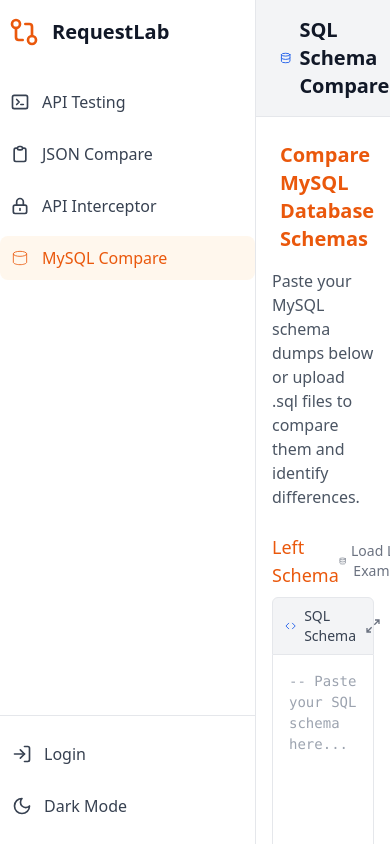
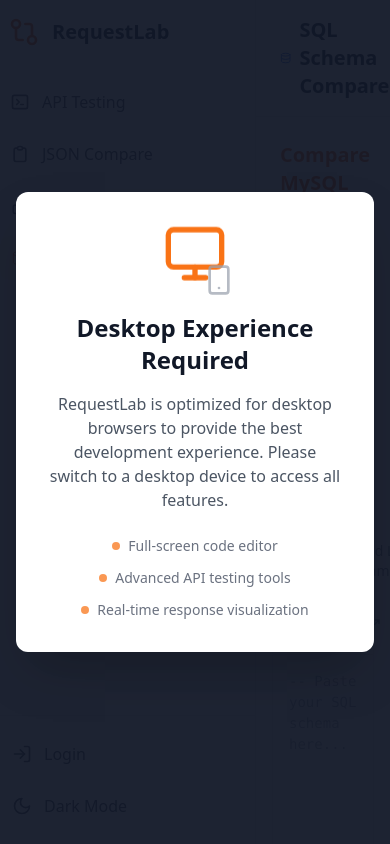
Before and after one commit to RequestLaboratory/requestlab, a React (Vite) app: page /sql-compare in a window 390 px wide. Built offline with nearby package versions, Linux system fonts and the light colour scheme.

Commit message:
fix: support only desktop mode

```diff
--- a/src/App.tsx
+++ b/src/App.tsx
@@ -10,7 +10,7 @@ import ExampleButton from './components/ExampleButton';
 import ModeSwitcher, { ComparisonMode } from './components/ModeSwitcher';
 import { decodeJsonFromUrl } from './utils/urlUtils';
 import ApiTesting from './pages/ApiTesting';
-import { GitCompare, Sun, Moon } from 'lucide-react';
+import { GitCompare, Sun, Moon, Monitor, Smartphone } from 'lucide-react';
 import { ThemeContext } from './contexts/ThemeContext';
 import WelcomePopup from './components/WelcomePopup';
 import ApiInterceptor from './pages/ApiInterceptor';
@@ -23,7 +23,7 @@ import { LoaderProvider, useLoader } from './contexts/LoaderContext';
 import { AuthProvider } from './contexts/AuthContext';
 import LoginButton from './components/LoginButton';
 import HomePage from './components/homePage';
-import { WelcomePopupProvider, useWelcomePopup } from './contexts/WelcomePopupContext';
+import { WelcomePopupProvider } from './contexts/WelcomePopupContext';
 
 const leftExample = JSON.stringify({
   name: "Ford Mustang GT",
@@ -210,9 +210,46 @@ const rightExample = JSON.stringify({
   }
 }, null, 2);
 
+// Add DesktopOnlyPrompt component
+const DesktopOnlyPrompt: React.FC = () => {
+  return (
+    <div className="fixed inset-0 bg-gray-900/95 dark:bg-black/95 z-50 flex items-center justify-center p-4">
+      <div className="max-w-md w-full bg-white dark:bg-gray-800 rounded-xl shadow-2xl p-8 text-center transform transition-all duration-500 animate-fade-in">
+        <div className="flex justify-center mb-6">
+          <div className="relative">
+            <Monitor className="w-16 h-16 text-orange-500 animate-bounce" />
+            <Smartphone className="w-8 h-8 text-gray-400 absolute -bottom-2 -right-2 animate-pulse" />
+          </div>
+        </div>
+        <h2 className="text-2xl font-bold text-gray-900 dark:text-white mb-4">
+          Desktop Experience Required
+        </h2>
+        <p className="text-gray-600 dark:text-gray-300 mb-6">
+          RequestLab is optimized for desktop browsers to provide the best development experience. Please switch to a desktop device to access all features.
+        </p>
+        <div className="space-y-3">
+          <div className="flex items-center justify-center space-x-2 text-sm text-gray-500 dark:text-gray-400">
+            <span className="w-2 h-2 bg-orange-500 rounded-full animate-pulse"></span>
+            <span>Full-screen code editor</span>
+          </div>
+          <div className="flex items-center justify-center space-x-2 text-sm text-gray-500 dark:text-gray-400">
+            <span className="w-2 h-2 bg-orange-500 rounded-full animate-pulse"></span>
+            <span>Advanced API testing tools</span>
+          </div>
+          <div className="flex items-center justify-center space-x-2 text-sm text-gray-500 dark:text-gray-400">
+            <span className="w-2 h-2 bg-orange-500 rounded-full animate-pulse"></span>
+            <span>Real-time response visualization</span>
+          </div>
+        </div>
+      </div>
+    </div>
+  );
+};
+
 function AppContent() {
   const [mode, setMode] = useState<ComparisonMode>('json');
   const [showWelcomePopup, setShowWelcomePopup] = useState(false);
+  const [isMobile, setIsMobile] = useState(false);
   const { isDarkMode, toggleTheme } = useContext(ThemeContext);
   const navigate = useNavigate();
   const location = useLocation();
@@ -348,11 +385,26 @@ function AppContent() {
     }
   };
 
+  // Add mobile detection
+  useEffect(() => {
+    const checkMobile = () => {
+      setIsMobile(window.innerWidth < 1024);
+    };
+
+    checkMobile();
+    window.addEventListener('resize', checkMobile);
+
+    return () => window.removeEventListener('resize', checkMobile);
+  }, []);
+
   const showCollections = location.pathname === '/api-testing';
   const isHomePage = location.pathname === '/';
+  const showDesktopPrompt = isMobile && !isHomePage;
 
   return (
     <div className="h-screen flex bg-white dark:bg-gray-900">
+      {showDesktopPrompt && <DesktopOnlyPrompt />}
+
       <WelcomePopup
         isOpen={showWelcomePopup}
         onClose={handleWelcomePopupClose}
--- a/src/components/homePage/Header.tsx
+++ b/src/components/homePage/Header.tsx
@@ -1,5 +1,5 @@
 import React, { useState } from 'react';
-import { Menu, X, Code, Moon, Sun, User, LogOut, Settings, GitCompare } from 'lucide-react';
+import { Menu, X, Moon, Sun, User, LogOut, Settings, GitCompare } from 'lucide-react';
 import { ThemeContext } from '../../contexts/ThemeContext';
 import { useAuth } from '../../contexts/AuthContext';
 
@@ -11,7 +11,7 @@ export default function Header({ onSignInClick }: HeaderProps) {
   const [isMenuOpen, setIsMenuOpen] = useState(false);
   const [isUserMenuOpen, setIsUserMenuOpen] = useState(false);
   const { isDarkMode, toggleTheme } = React.useContext(ThemeContext);
-  const { user, isLoading, login, logout } = useAuth();
+  const { user, logout } = useAuth();
 
   const handleSignOut = async () => {
     await logout();
@@ -35,15 +35,6 @@ export default function Header({ onSignInClick }: HeaderProps) {
             <a href="#features" className="text-gray-700 dark:text-gray-300 hover:text-orange-600 dark:hover:text-orange-400 transition-colors duration-200">
               Features
             </a>
-            {/* <a href="#tools" className="text-gray-700 dark:text-gray-300 hover:text-orange-600 dark:hover:text-orange-400 transition-colors duration-200">
-              Tools
-            </a>
-            <a href="#pricing" className="text-gray-700 dark:text-gray-300 hover:text-orange-600 dark:hover:text-orange-400 transition-colors duration-200">
-              Pricing
-            </a>
-            <a href="#docs" className="text-gray-700 dark:text-gray-300 hover:text-orange-600 dark:hover:text-orange-400 transition-colors duration-200">
-              Documentation
-            </a> */}
 
             {/* Theme Toggle */}
             <button
@@ -129,15 +120,6 @@ export default function Header({ onSignInClick }: HeaderProps) {
               <a href="#features" className="px-4 py-2 text-gray-700 dark:text-gray-300 hover:text-orange-600 dark:hover:text-orange-400 transition-colors duration-200">
                 Features
               </a>
-              {/* <a href="#tools" className="px-4 py-2 text-gray-700 dark:text-gray-300 hover:text-orange-600 dark:hover:text-orange-400 transition-colors duration-200">
-                Tools
-              </a>
-              <a href="#pricing" className="px-4 py-2 text-gray-700 dark:text-gray-300 hover:text-orange-600 dark:hover:text-orange-400 transition-colors duration-200">
-                Pricing
-              </a>
-              <a href="#docs" className="px-4 py-2 text-gray-700 dark:text-gray-300 hover:text-orange-600 dark:hover:text-orange-400 transition-colors duration-200">
-                Documentation
-              </a> */}
 
               {user ? (
                 <div className="px-4 py-2 border-t border-gray-200 dark:border-gray-700">
--- a/src/pages/ApiTesting.tsx
+++ b/src/pages/ApiTesting.tsx
@@ -246,7 +246,7 @@ const ApiTesting: React.FC = () => {
   const [activeTab, setActiveTab] = useState<ApiTestingTab>(() => getInitialTab());
   const [bodyType, setBodyType] = useState<'none' | 'raw' | 'form-data' | 'x-www-form-urlencoded'>(() => {
     const savedBodyType = sessionStorage.getItem('apiTestingBodyType');
-    return (savedBodyType as any) || 'none';
+    return (savedBodyType as any) || 'raw';
   });
   const [contentType, setContentType] = useState(() => {
     const savedContentType = sessionStorage.getItem('apiTestingContentType');
--- a/tailwind.config.js
+++ b/tailwind.config.js
@@ -16,11 +16,12 @@ export default {
         ],
       },
       animation: {
-        'fade-in': 'fadeIn 0.5s ease-in-out',
+        'fade-in': 'fade-in 0.5s ease-out',
         'spin-slower': 'spin 3s linear infinite',
         'ping-slow': 'ping 2s cubic-bezier(0, 0, 0.2, 1) infinite',
         'glow': 'glow 1.6s ease-in-out infinite',
         'rotate-path': 'rotatePath 6s linear infinite',
+        'bounce-slow': 'bounce-slow 2s infinite'
       },
       keyframes: {
         fadeIn: {
@@ -39,6 +40,14 @@ export default {
           '0%': { transform: 'rotate(0deg)' },
           '100%': { transform: 'rotate(360deg)' },
         },
+        'fade-in': {
+          '0%': { opacity: '0', transform: 'scale(0.95)' },
+          '100%': { opacity: '1', transform: 'scale(1)' }
+        },
+        'bounce-slow': {
+          '0%, 100%': { transform: 'translateY(-5%)' },
+          '50%': { transform: 'translateY(0)' }
+        }
       },
     },
   },
```
Also changed, not shown: src/components/homePage/Footer.tsx (+1 -19 lines).
